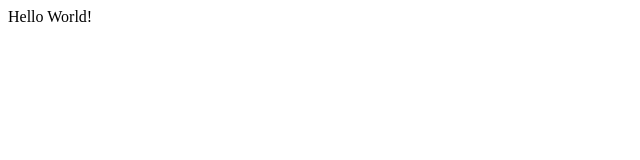
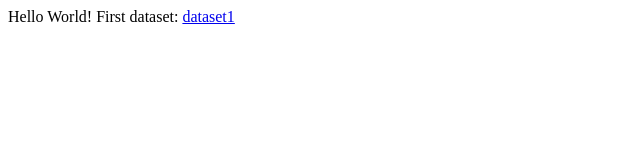
Before and after one commit to pjmartel/ghp_test, a plain HTML site: page index.html in a window 1280 px wide. Shown: the whole page, without its empty margins (0-640 px from the left). Drawn offline with Linux system fonts and the light colour scheme.

Commit message:
change/file

```diff
--- a/index.html
+++ b/index.html
@@ -1 +1,3 @@
 Hello World!
+
+First dataset: <a href="https://github.com/pjmartel/ghp_test/blob/master/data/dataset1.dat">dataset1</a>
```
